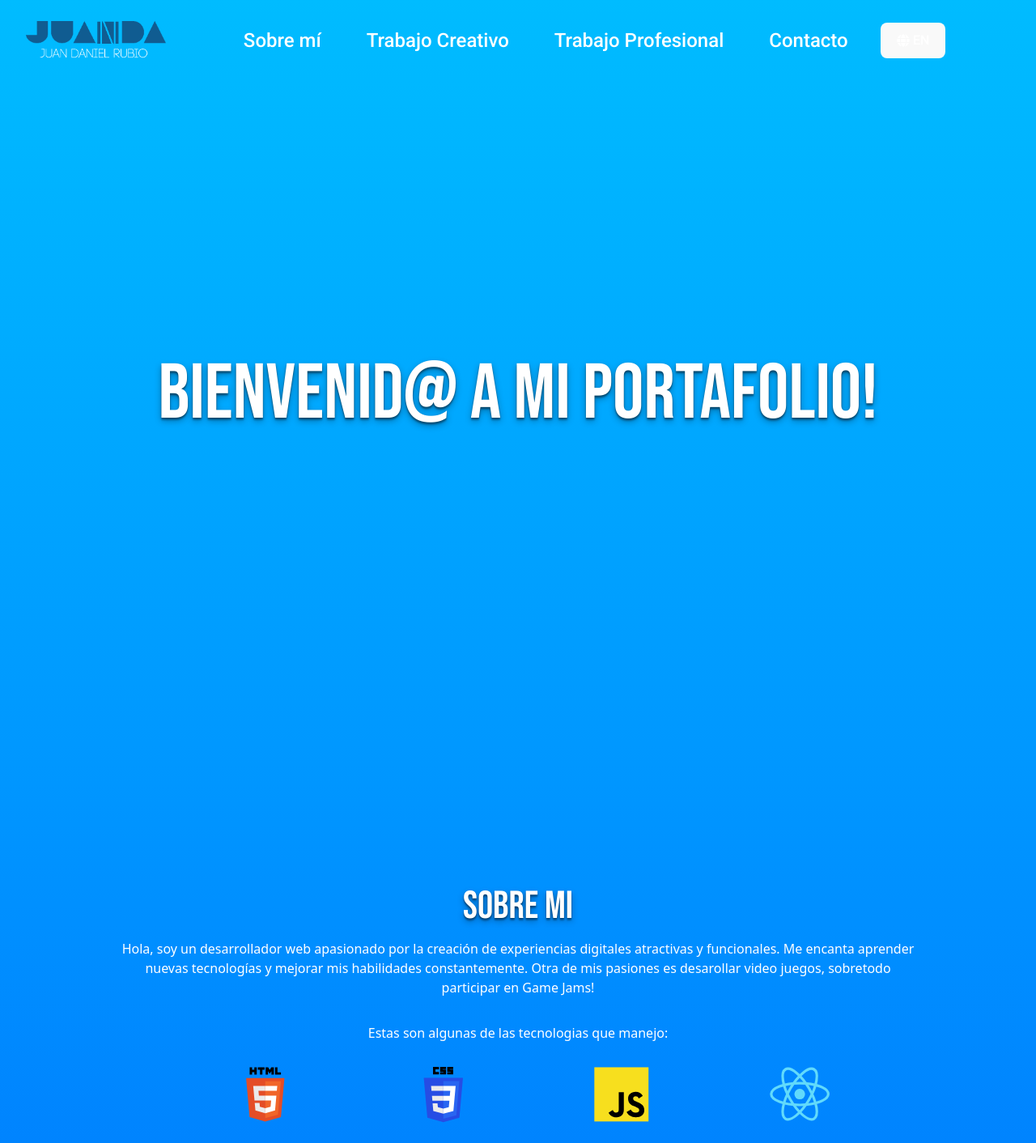
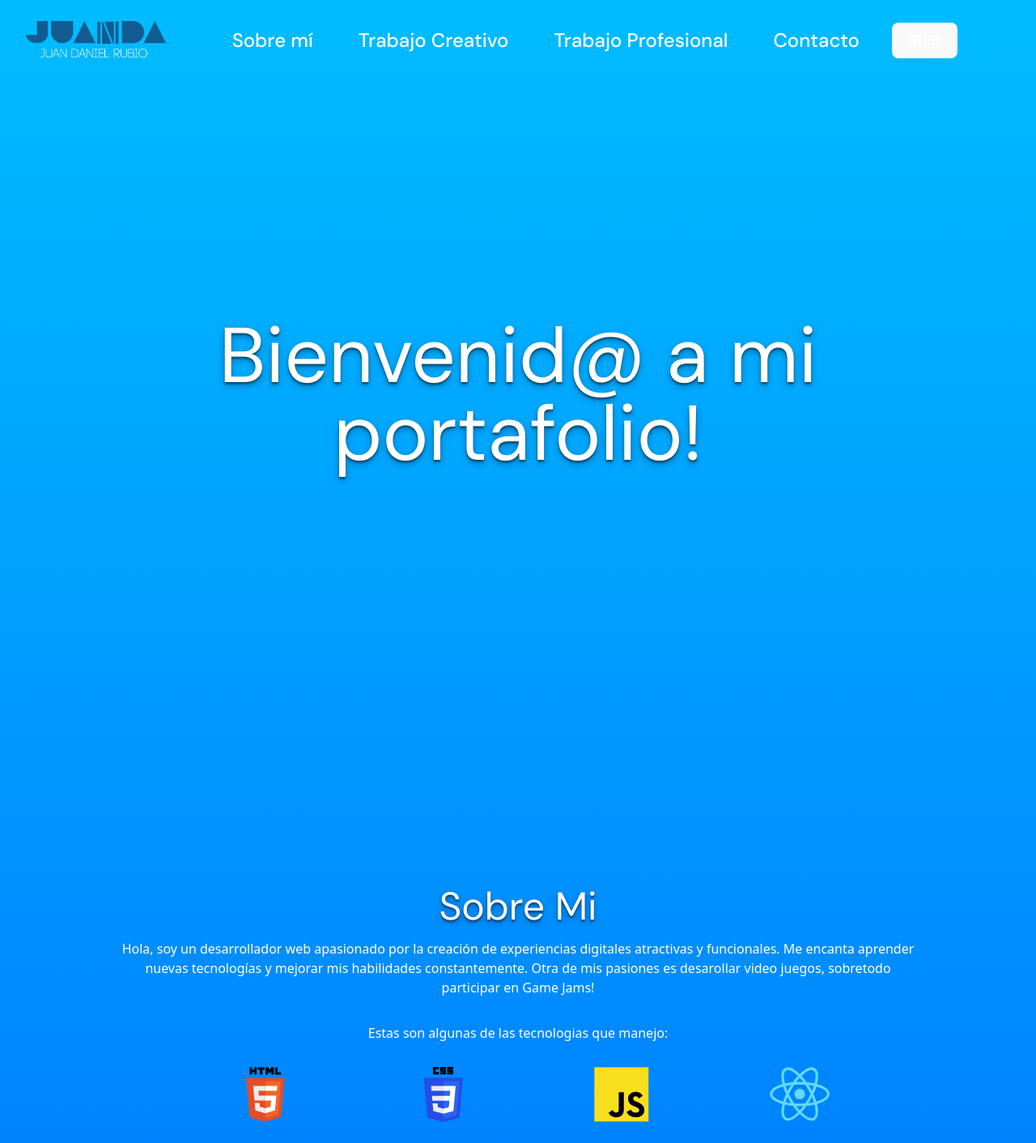
Before and after one commit to JdR2V/portfolio2, a React (Vite) app: page / in a window 1280 px wide. Shown: the top 1412 px of the page at 81% size. Built offline with nearby package versions, Linux system fonts and the light colour scheme.

Commit message:
Changed font

```diff
--- a/src/App.jsx
+++ b/src/App.jsx
@@ -148,11 +148,11 @@ export default function PortfolioPage() {
                   `${isMenuOpen ? 'block' : 'hidden'} md:flex absolute md:static top-full left-0 w-full bg-blue-950 md:bg-transparent flex-col md:flex-row items-center md:justify-around py-4 md:py-0`}>
 
                 {/* Lista de Enlaces */}
-                  <ul className="flex flex-col md:flex-row items-center font-roboto space-y-2 md:space-y-0 md:space-x-6">
-                      <li><a href="#about" onClick={(e) => {e.preventDefault(); scrollToSection("about"); closeMenu();}} className="hover:text-blue-500 block px-4 py-2 text-3xl md:text-2xl"><span className="text-white">{text.about}</span></a></li>
-                      <li><a href="#creative" onClick={(e) => {e.preventDefault(); scrollToSection("creative"); closeMenu();}} className="hover:text-blue-500 block px-4 py-2 text-3xl md:text-2xl"><span className="text-white">{text.creative}</span></a></li>
-                      <li><a href="#professional" onClick={(e) => {e.preventDefault(); scrollToSection("professional"); closeMenu();}} className="hover:text-blue-500 block px-4 py-2 text-3xl md:text-2xl"><span className="text-white">{text.professional}</span></a></li>
-                      <li><a href="#contact" onClick={(e) => {e.preventDefault(); scrollToSection("contact"); closeMenu();}} className="hover:text-blue-500 block px-4 py-2 text-3xl md:text-2xl"><span className="text-white">{text.contact}</span></a></li>
+                  <ul className="flex flex-col md:flex-row items-center font-roboto space-y-2 md:space-y-0 md:space-x-6 ">
+                      <li><a href="#about" onClick={(e) => {e.preventDefault(); scrollToSection("about"); closeMenu();}} className="hover:text-blue-500 block px-4 py-2 text-3xl md:text-2xl font-dm-sans"><span className="text-white">{text.about}</span></a></li>
+                      <li><a href="#creative" onClick={(e) => {e.preventDefault(); scrollToSection("creative"); closeMenu();}} className="hover:text-blue-500 block px-4 py-2 text-3xl md:text-2xl font-dm-sans"><span className="text-white">{text.creative}</span></a></li>
+                      <li><a href="#professional" onClick={(e) => {e.preventDefault(); scrollToSection("professional"); closeMenu();}} className="hover:text-blue-500 block px-4 py-2 text-3xl md:text-2xl font-dm-sans"><span className="text-white">{text.professional}</span></a></li>
+                      <li><a href="#contact" onClick={(e) => {e.preventDefault(); scrollToSection("contact"); closeMenu();}} className="hover:text-blue-500 block px-4 py-2 text-3xl md:text-2xl font-dm-sans"><span className="text-white">{text.contact}</span></a></li>
 
                     {/* Botón de Idioma */}
                       <li className="hidden md:flex">
--- a/src/Components/aboutMe.jsx
+++ b/src/Components/aboutMe.jsx
@@ -72,7 +72,7 @@ function AboutMe(){
 
     return (
         <div className="max-w-auto text-center">
-            <h2 className="text-white text-5xl font-bebas-neue text-shadow-lg/30">About me</h2>
+            <h2 className="text-white text-5xl font-dm-sans text-shadow-lg/30">About me</h2>
             <p>Hi! I'm a web developer with a passion to make new digital and interactive experiences. I love learning about new technologies and hone my skills. I'm also very much in love with working in gamedev, specially participating in Game Jams.</p>
             <p className="p-4">These are some of the software/languages I can work with:</p>
            <MySkills skills={mySkills} />
--- a/src/Components/bienvenidos.jsx
+++ b/src/Components/bienvenidos.jsx
@@ -1,7 +1,7 @@
 function Bienvenidos(){
     return (
         <div>
-            <h2 class="text-white text-8xl pb-4 font-bebas-neue text-shadow-lg/30">Bienvenid@ a mi portafolio!</h2>
+            <h2 class="text-white text-8xl pb-4 font-dm-sans text-shadow-lg/30">Bienvenid@ a mi portafolio!</h2>
 
 
         </div>
--- a/src/Components/contact.jsx
+++ b/src/Components/contact.jsx
@@ -1,7 +1,7 @@
 function Contact(){
     return (
         <div>
-            <h2 className="text-white text-5xl font-bebas-neue text-shadow-lg/30">Contact</h2>
+            <h2 className="text-white text-5xl font-dm-sans text-shadow-lg/30">Contact</h2>
             <p>Let's chat! If you want to know more about what I do, send me a message to keep in contact</p>
 
           <form className="space-y-4 max-w-xl mx-auto px-4 py-4">
--- a/src/Components/contacto.jsx
+++ b/src/Components/contacto.jsx
@@ -1,7 +1,7 @@
 function Contacto(){
     return (
         <div>
-            <h2 className="text-white text-5xl font-bebas-neue text-shadow-lg/30">Contacto</h2>
+            <h2 className="text-white text-5xl font-dm-sans text-shadow-lg/30">Contacto</h2>
             <p>Si quieres saber mas sobre lo que hago, enviame un mensaje para estar en contacto.</p>
 
           <form className="space-y-4 max-w-xl mx-auto px-4 py-4">
--- a/src/Components/profesional.jsx
+++ b/src/Components/profesional.jsx
@@ -32,7 +32,7 @@ function Profesional(){
 
     return (
         <div className="max-w-auto items-center justify-center text-center mx-auto py-10 px-4 ">
-            <h2 className="text-white text-5xl pb-4 font-bebas-neue text-shadow-lg/30">Mi Experiencia</h2>
+            <h2 className="text-white text-5xl pb-4 font-dm-sans text-shadow-lg/30">Mi Experiencia</h2>
             <p>Aquí te presento algunos de mis trabajos para diversos clientes:</p>
             <GridTarjetas items={proyectosProfesionales} />
 
--- a/src/Components/professional.jsx
+++ b/src/Components/professional.jsx
@@ -32,7 +32,7 @@ function Professional(){
 
     return (
         <div className="max-w-auto items-center justify-center text-center mx-auto py-10 px-4">
-            <h2 class="text-white text-5xl pb-4 font-bebas-neue text-shadow-lg/30">My experience</h2>
+            <h2 class="text-white text-5xl pb-4 font-dm-sans text-shadow-lg/30">My experience</h2>
             <p class="">Here are some works I've done for different clients:</p>
             <GridTarjetas items={professionalProyects} />
 
--- a/src/Components/sobreMi.jsx
+++ b/src/Components/sobreMi.jsx
@@ -74,7 +74,7 @@ function SobreMi(){
     return (
 
         <div class="max-w-auto text-center">
-            <h2 class="text-white text-5xl font-bebas-neue text-shadow-lg/30">Sobre Mi</h2>
+            <h2 class="text-white text-5xl font-dm-sans text-shadow-lg/30">Sobre Mi</h2>
             <p className="p-4">Hola, soy un desarrollador web apasionado por la creación de experiencias digitales atractivas y funcionales. Me encanta aprender nuevas tecnologías y mejorar mis habilidades constantemente. Otra de mis pasiones es desarollar video juegos, sobretodo participar en Game Jams!</p>
             <p className="p-4">Estas son algunas de las tecnologias que manejo:</p>
             <MySkills skills={mySkills} />
--- a/src/Components/trabajos.jsx
+++ b/src/Components/trabajos.jsx
@@ -42,7 +42,7 @@ function Trabajos(){
 
     return (
         <div class="max-w-auto items-center justify-center text-center mx-auto px-4">
-            <h2 class="text-white text-5xl pb-4 font-bebas-neue text-shadow-lg/30">Lo que se hacer</h2>
+            <h2 class="text-white text-5xl pb-4 font-dm-sans text-shadow-lg/30">Lo que se hacer</h2>
             <p class="">Estos son algunos de los proyectos que hago por diversión o para explorar nuevas tecnologias:</p>
             <GridTarjetas items={proyectosPersonales} />
         </div>
--- a/src/Components/welcome.jsx
+++ b/src/Components/welcome.jsx
@@ -1,7 +1,7 @@
 function Welcome(){
     return (
         <div>
-            <h2 class="text-white text-8xl pb-4 font-bebas-neue text-shadow-lg/30">Welcome to my portfolio!</h2>
+            <h2 class="text-white text-8xl pb-4 font-dm-sans text-shadow-lg/30">Welcome to my portfolio!</h2>
 
 
         </div>
--- a/src/Components/work.jsx
+++ b/src/Components/work.jsx
@@ -40,7 +40,7 @@ function Works(){
 
     return (
         <div class="max-w-auto items-center justify-center text-center mx-auto px-4">
-            <h2 class="text-white text-5xl pb-4 font-bebas-neue text-shadow-lg/30">What I know:</h2>
+            <h2 class="text-white text-5xl pb-4 font-dm-sans text-shadow-lg/30">What I know:</h2>
             <p class="">These are some of the projects I've worked on, either for fun or to learn a new tech:</p>
             <GridTarjetas items={personalProyects} />
 
--- a/src/index.css
+++ b/src/index.css
@@ -1,11 +1,14 @@
 @import url('https://fonts.googleapis.com/css2?family=Bebas+Neue&display=swap');
 @import url('https://fonts.googleapis.com/css2?family=Roboto:ital,wght@0,100..900;1,100..900&display=swap');
+@import url('https://fonts.googleapis.com/css2?family=DM+Sans:ital,opsz,wght@0,9..40,100..1000;1,9..40,100..1000&display=swap');
+
 
 @import "tailwindcss";
 
 @theme {
   --font-bebas-neue: "Bebas Neue", "sans-serif";
   --font-roboto: "Roboto", "sans-serif";
+  --font-dm-sans: "DM Sans", "sans-serif";
 }
 
 :root {
```
